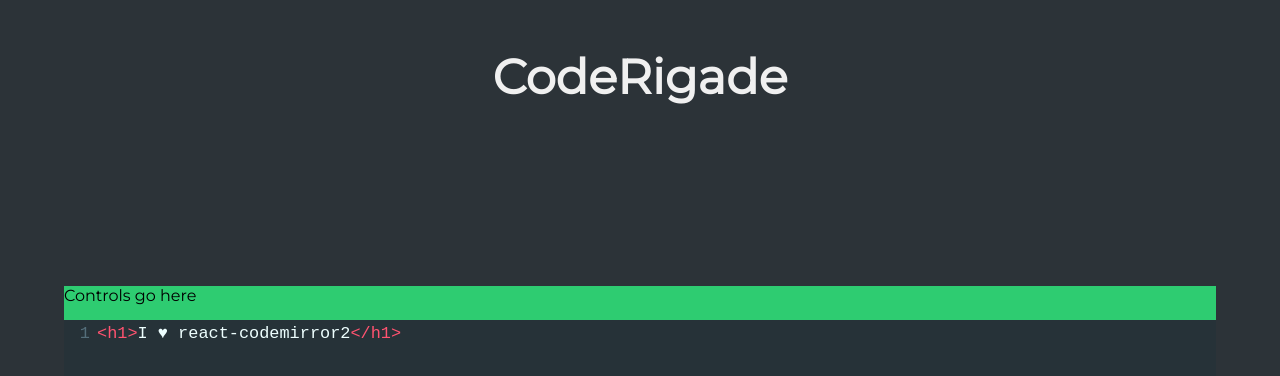
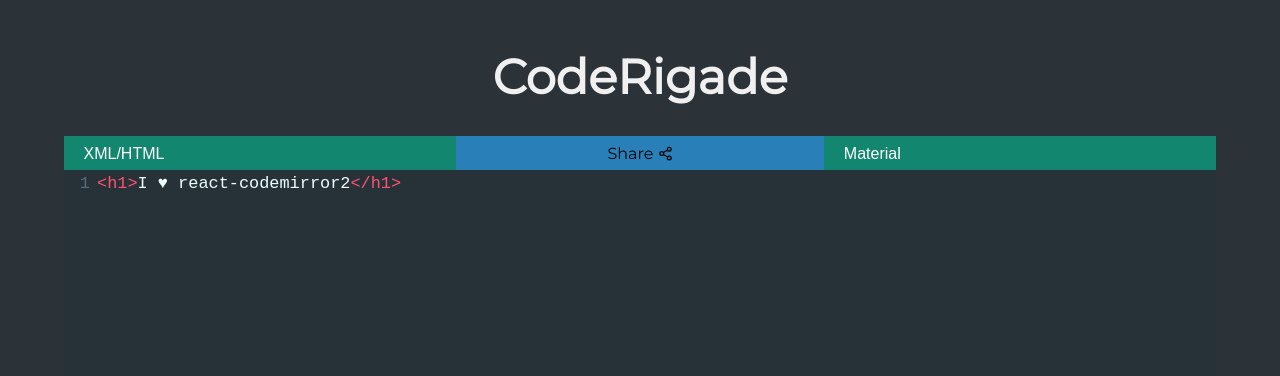
Before and after one commit to abhishekashyap/codeRigade, a React (Create React App) app: page /1 in a window 1280 px wide. Shown: the top 376 px of the page. Built offline with nearby package versions, Linux system fonts and the light colour scheme.

Commit message:
Created control bar with styling

```diff
--- a/src/components/Codebox/Codebox.js
+++ b/src/components/Codebox/Codebox.js
@@ -1,7 +1,6 @@
 import React, { useState } from "react";
 import { UnControlled as CodeMirror } from "react-codemirror2";
-
-import "./Codebox.scss";
+import { FiShare2 } from "react-icons/fi";
 
 // The following two imports is for the theme.
 import "codemirror/lib/codemirror.css";
@@ -10,8 +9,15 @@
 // This import is for the language syntax highlighting.
 import "codemirror/mode/xml/xml";
 
+// Overrides some codemirror classes, don't change order
+import "./Codebox.scss";
+
 export default function Codebox() {
-  const [mode, setMode] = useState("xml");
+  const [mode, setMode] = useState({
+    mode: { name: "xml" },
+    theme: "material",
+    lineNumbers: true,
+  });
 
   return (
     <div className="codebox-container">
@@ -19,16 +25,37 @@
         <h1>CodeRigade</h1>
       </header>
       <main>
-        <div className="controls">Controls go here</div>
+        <div className="controls">
+          <div className="control-dropdown">
+            <select>
+              <option selected value="xml">
+                XML/HTML
+              </option>
+              <option value="css">CSS</option>
+              <option value="js">Javascript</option>
+              <option value="java">Java</option>
+            </select>
+          </div>
+          <div className="control-icon">
+            <span>Share&nbsp;</span>
+            <FiShare2 size={15} />
+          </div>
+          <div className="control-dropdown">
+            <select id="text">
+              <option value="Material">Material</option>
+              <option value="monokai">Monokai</option>
+            </select>
+          </div>
+        </div>
         <CodeMirror
           value="<h1>I ♥ react-codemirror2</h1>"
           className="code-editor"
-          options={{
-            mode: "xml",
-            theme: "material",
-            lineNumbers: true,
+          options={mode}
+          onChange={(editor, data, value) => {
+            console.log("Editor: ", editor);
+            console.log("Data: ", data);
+            console.log("Value: ", value);
           }}
-          onChange={(editor, data, value) => {}}
         />
         {/* <textarea cols="150" rows="80"></textarea> */}
       </main>
--- a/src/components/Codebox/Codebox.scss
+++ b/src/components/Codebox/Codebox.scss
@@ -22,9 +22,53 @@
   }
 
   .controls {
+    display: flex;
+    // align-items: center;
+    justify-content: space-around;
+    align-content: space-around;
     background-color: #2ecc71;
     height: 5%;
     width: 90%;
+    overflow-y: scroll;
+  }
+
+  .control-dropdown {
+    display: flex;
+    align-items: center;
+    flex: 1;
+    background-color: #13866f;
+    padding: 0 1% 0 1%;
+    select {
+      width: 100%;
+      outline-color: #fc5185;
+      appearance: none;
+      background-color: #13866f;
+      color: #fff;
+      font-size: inherit;
+      padding: 0.5em;
+      border: none;
+      transition: 0.2s ease;
+      &:hover {
+        background-color: #145f50;
+      }
+    }
+  }
+
+  .control-icon {
+    display: flex;
+    flex: 1;
+    align-items: center;
+    justify-content: center;
+    background-color: #2980b9;
+    transition: 0.2s ease;
+    &:hover {
+      background-color: #1574b4;
+    }
+  }
+
+  // Overriding the main codemirror css
+  .CodeMirror {
+    height: 600px;
   }
 
   .code-editor {
```
